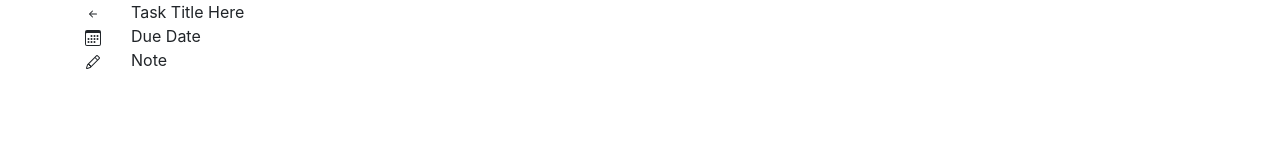
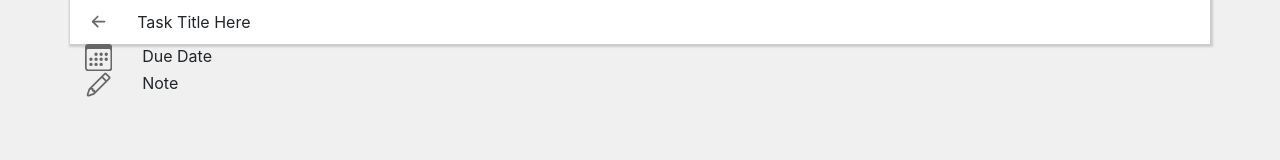
Before and after one commit to cman81/family-to-do, a plain HTML site: page task_detail.html in a window 1280 px wide. Drawn offline with nearby package versions, Linux system fonts and the light colour scheme.

Commit message:
Add styles

```diff
--- /dev/null
+++ b/css/task_detail.css
@@ -0,0 +1,19 @@
+.top.container {
+    background-color: white;
+    -webkit-box-shadow: 1px 1px 2px 2px #ccc;  /* Safari 3-4, iOS 4.0.2 - 4.2, Android 2.3+ */
+    -moz-box-shadow:    1px 1px 2px 2px #ccc;  /* Firefox 3.5 - 3.6 */
+    box-shadow:         1px 1px 2px 2px #ccc;  /* Opera 10.5, IE 9, Firefox 4+, Chrome 6+, iOS 5 */
+
+}
+.icon svg {
+    width: 1.7em;
+    height: 1.7em;
+    color: #666;
+}
+
+.task-title {
+    padding: 10px;
+}
+.back.icon {
+    margin-top: 8px;
+}
--- a/task_detail.html
+++ b/task_detail.html
@@ -9,14 +9,18 @@
     <!-- Bootstrap CSS -->
     <link rel="stylesheet" href="https://stackpath.bootstrapcdn.com/bootstrap/4.4.1/css/bootstrap.min.css"
         integrity="sha384-Vkoo8x4CGsO3+Hhxv8T/Q5PaXtkKtu6ug5TOeNV6gBiFeWPGFN9MuhOf23Q9Ifjh" crossorigin="anonymous">
-    <link rel="stylesheet" href="css/style.css" />
+    <link rel="stylesheet" href="css/task_detail.css" />
     <link rel="icon" href="data:,">
-
+    <style>
+        body {
+            background-color: #f0f0f0;
+        }
+    </style>
     <title>Task Detail</title>
 </head>
 
 <body>
-    <div class="container">
+    <div class="container top">
         <div class="row">
             <div class="col-auto back icon">
                 <svg class="bi bi-arrow-left-short" width="1em" height="1em" viewBox="0 0 16 16" fill="currentColor"
@@ -30,6 +34,8 @@
             </div>
             <div class="col task-title">Task Title Here</div>
         </div>
+    </div>
+    <div class="container main">
         <div class="row">
             <div class="col-auto due-date icon">
                 <svg class="bi bi-calendar" width="1em" height="1em" viewBox="0 0 16 16" fill="currentColor" xmlns="http://www.w3.org/2000/svg">
```
Also changed, not shown: 2 other files.
